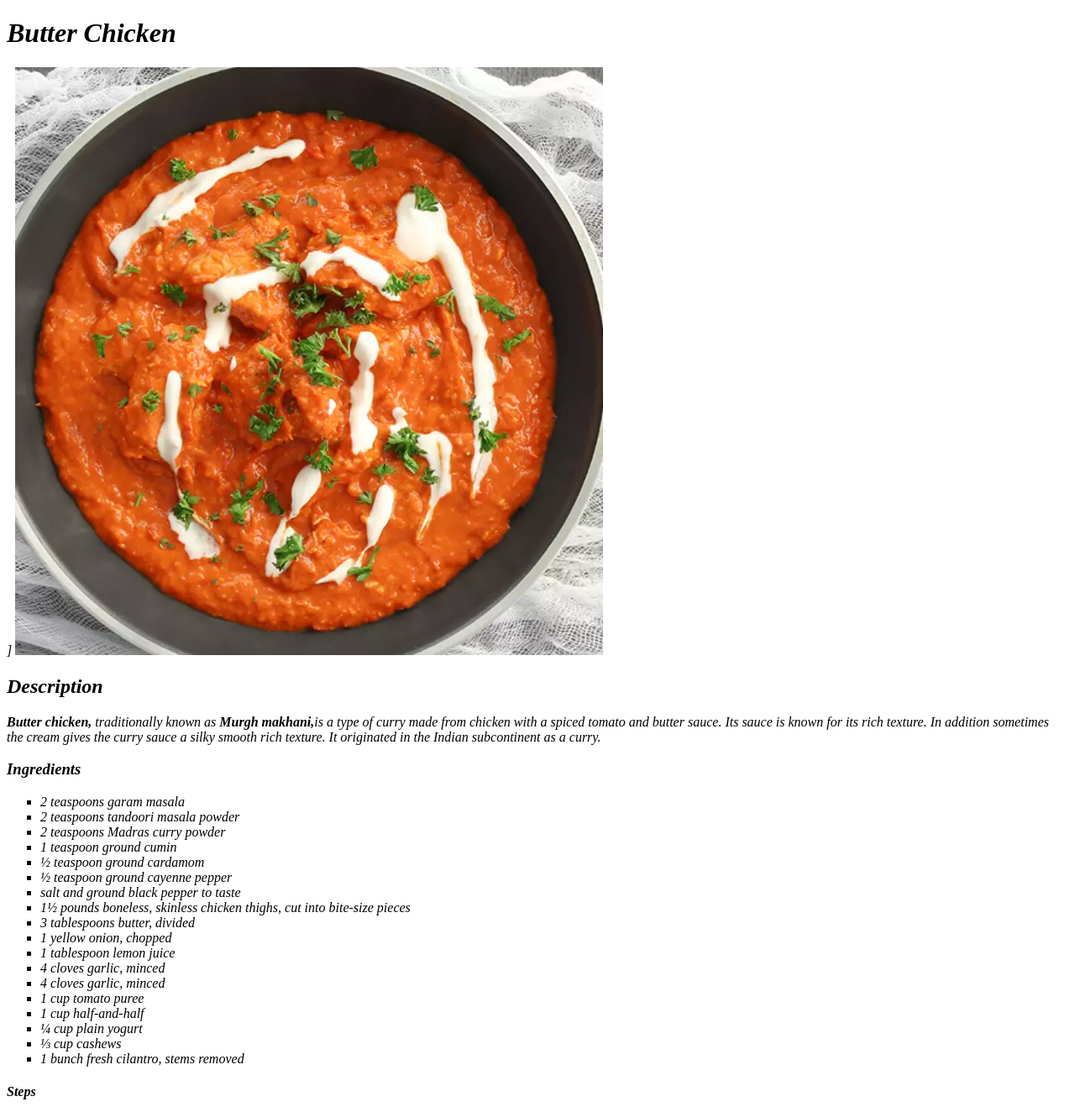
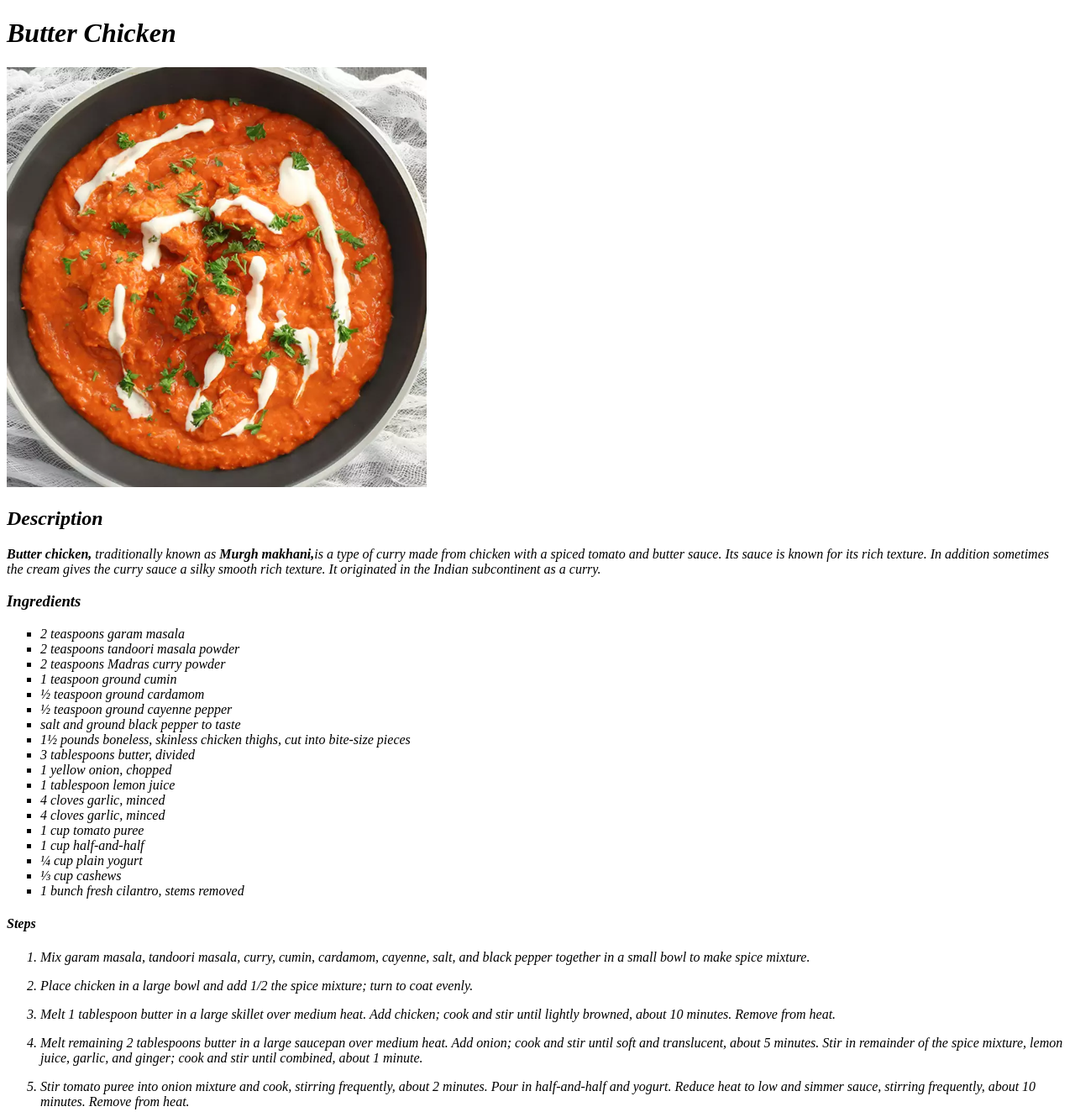
Before and after one commit to bimil7/odin-recipes, a plain HTML site: page recipes/butter chicken.html in a window 1280 px wide. Shown: the top 1324 px of the page at 84% size. Drawn offline with Linux system fonts and the light colour scheme.

Commit message:
reduced width

```diff
--- a/recipes/butter chicken.html
+++ b/recipes/butter chicken.html
@@ -5,8 +5,8 @@
         <title>Recipe page</title>
     </head>
     <body>
-        <h1><em>Butter Chicken</h1>]
-        <img src="../images/butter chicken.jpg" width="700" alt="Creamy Chicken curry">
+        <h1><em>Butter Chicken</h1>
+        <img src="../images/butter chicken.jpg" width="500" alt="Creamy Chicken curry">
 
         <h2>Description</h2>
         <p><strong>Butter chicken,</strong> traditionally known as <strong>Murgh makhani,</strong>is a type of curry made from chicken with a spiced tomato and butter sauce.
```
Also changed, not shown: index.html (+1 -1 lines), recipes/cake.html (+1 -1 lines), recipes/dumplings.html (+1 -1 lines).
